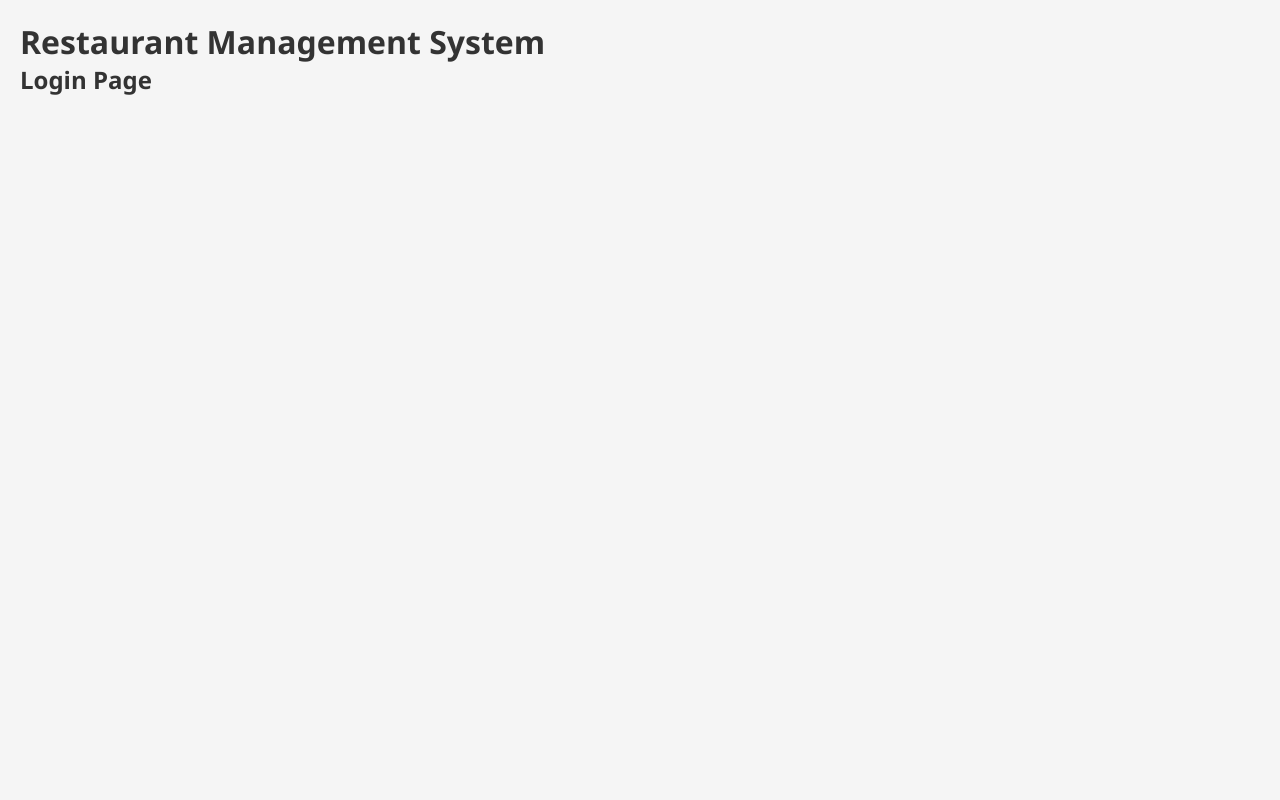
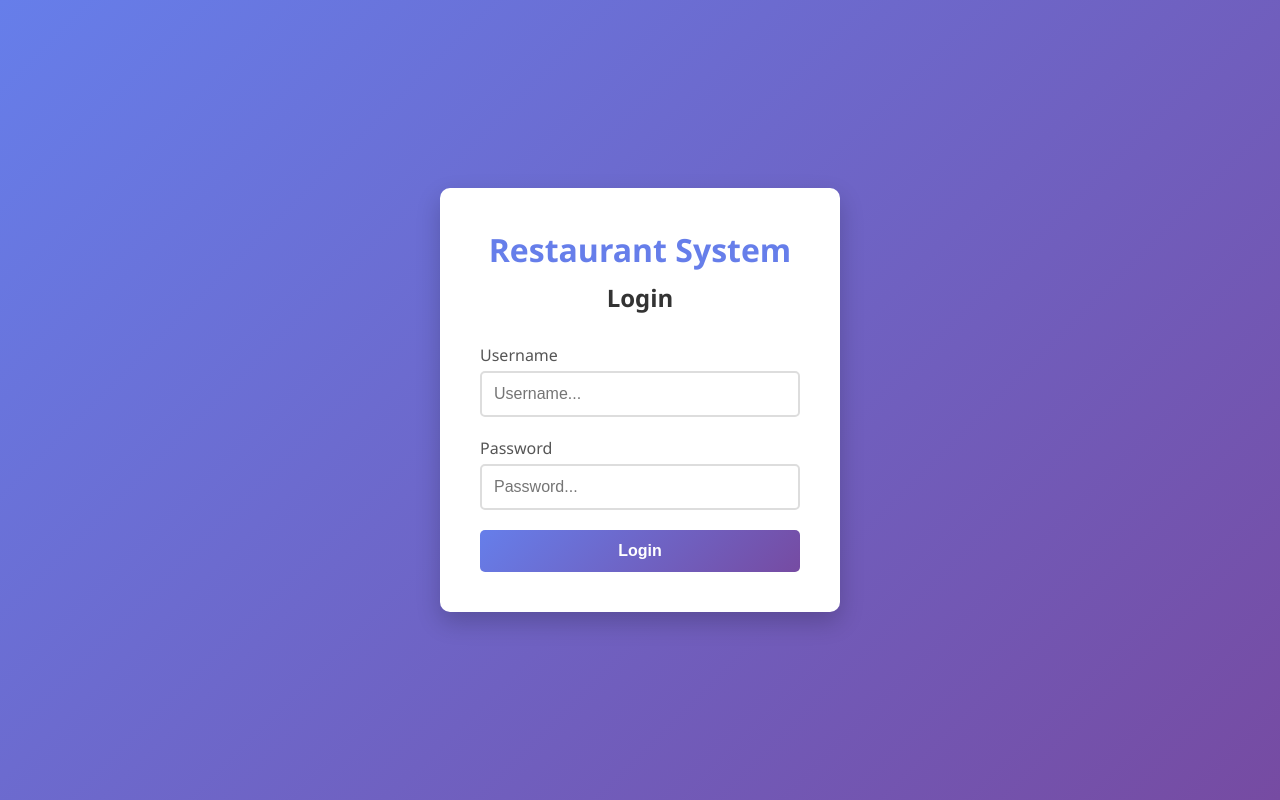
Before and after one commit to Sign0rEnmanuel/Restaurant-management-system, a React app in the folder frontend/: page /login in a window 1280 px wide. Built offline with nearby package versions, Linux system fonts and the light colour scheme; the HTML template or start-up script is replaced by a standard one.

Commit message:
Make the logic for the login in the frontend

```diff
--- a/frontend/src/App.jsx
+++ b/frontend/src/App.jsx
@@ -1,15 +1,14 @@
-import { BrowserRouter as Router, Routes, Route } from 'react-router-dom';
+import { BrowserRouter as Router, Routes, Route, Navigate } from 'react-router-dom';
+import Login from './pages/Login.jsx';
 
 function App() {
   return (
     <Router>
-      <div className="app">
-        <h1>Restaurant Management System</h1>
-        <Routes>
-          <Route path="/" element={<h2>Home Page</h2>} />
-          <Route path="/login" element={<h2>Login Page</h2>} />
-        </Routes>
-      </div>
+      <Routes>
+        <Route path="/" element={<Navigate to="/login" />} />
+        <Route path="/login" element={<Login />} />
+        <Route path="/dashboard" element={<h1>Dashboard</h1>} />
+      </Routes>
     </Router>
   );
 }
--- /dev/null
+++ b/frontend/src/context/AuthContext.jsx
@@ -0,0 +1,68 @@
+import { createContext, useState, useEffect } from "react";
+import { login as loginAPI } from "../services/api";
+
+export const AuthContext = createContext();
+
+export const AuthProvider = ({ children }) => {
+    const [user, setUser] = useState(null);
+    const [token, setToken] = useState(null);
+    const [loading, setLoading] = useState(true);
+
+    useEffect(() => {
+        const storedToken = localStorage.getItem("token");
+        const storedUser = localStorage.getItem("user");
+
+        if (storedToken && storedUser) {
+            setToken(storedToken);
+            setUser(JSON.parse(storedUser));
+        }
+        setLoading(false);
+    }, []);
+
+    const login = async (username, password) => {
+        try {
+            const data = await loginAPI(username, password);
+            setToken(data.token);
+            setUser(data.user);
+            localStorage.setItem("token", data.token);
+            localStorage.setItem("user", JSON.stringify(data.user));
+            return { success: true };
+        } catch (error) {
+            console.log(error);
+            return {
+                success: false,
+                message: "Invalid username or password",
+            }
+        }
+    };
+
+    const logout = () => {
+        localStorage.removeItem("token");
+        localStorage.removeItem("user");
+        setToken(null);
+        setUser(null);
+    };
+
+    const isAdmin = () => {
+        return user?.role === "admin";
+    }
+    const isOperator = () => {
+        return user?.role === "operator";
+    }
+
+    return (
+        <AuthContext.Provider
+            value={{
+                user,
+                token,
+                login,
+                logout,
+                isAdmin,
+                isOperator,
+                loading,
+            }}
+        >
+            {children}
+        </AuthContext.Provider>
+    );
+};
--- a/frontend/src/main.jsx
+++ b/frontend/src/main.jsx
@@ -1,10 +1,13 @@
 import React from "react";
 import ReactDOM from "react-dom/client";
 import App from "./App.jsx";
+import { AuthProvider } from "./context/AuthContext.jsx";
 import "./index.css";
 
 ReactDOM.createRoot(document.getElementById("root")).render(
   <React.StrictMode>
-    <App />
+    <AuthProvider>
+      <App />
+    </AuthProvider>
   </React.StrictMode>
 );
--- /dev/null
+++ b/frontend/src/pages/Login.css
@@ -0,0 +1,86 @@
+.login-container {
+    display: flex;
+    justify-content: center;
+    align-items: center;
+    min-height: 100vh;
+    background: linear-gradient(135deg, #667eea 0%, #764ba2 100%);
+}
+
+.login-box {
+    background: white;
+    padding: 40px;
+    border-radius: 10px;
+    box-shadow: 0 10px 25px rgba(0, 0, 0, 0.2);
+    width: 100%;
+    max-width: 400px;
+}
+
+.login-box h1 {
+    text-align: center;
+    color: #667eea;
+    margin-bottom: 10px;
+    font-size: 2rem;
+}
+
+.login-box h2 {
+    text-align: center;
+    color: #333;
+    margin-bottom: 30px;
+    font-size: 1.5rem;
+}
+
+.form-group {
+    margin-bottom: 20px;
+}
+
+.form-group label {
+    display: block;
+    margin-bottom: 5px;
+    color: #555;
+    font-weight: 500;
+}
+
+.form-group input {
+    width: 100%;
+    padding: 12px;
+    border: 2px solid #ddd;
+    border-radius: 5px;
+    font-size: 1rem;
+    transition: border-color 0.3s;
+}
+
+.form-group input:focus {
+    outline: none;
+    border-color: #667eea;
+}
+
+button {
+    width: 100%;
+    padding: 12px;
+    background: linear-gradient(135deg, #667eea 0%, #764ba2 100%);
+    color: white;
+    border: none;
+    border-radius: 5px;
+    font-size: 1rem;
+    font-weight: 600;
+    cursor: pointer;
+    transition: transform 0.2s;
+}
+
+button:hover {
+    transform: translateY(-2px);
+}
+
+button:disabled {
+    opacity: 0.6;
+    cursor: not-allowed;
+}
+
+.error-message {
+    background-color: #fee;
+    color: #c33;
+    padding: 10px;
+    border-radius: 5px;
+    margin-bottom: 20px;
+    text-align: center;
+}
--- /dev/null
+++ b/frontend/src/pages/Login.jsx
@@ -0,0 +1,70 @@
+import { useState, useContext } from "react";
+import { useNavigate } from "react-router-dom";
+import { AuthContext } from "../context/AuthContext.jsx";
+import './Login.css';
+
+function Login() {
+    const [username, setUsername] = useState("");
+    const [password, setPassword] = useState("");
+    const [error, setError] = useState("");
+    const [loading, setLoading] = useState(false);
+
+    const { login } = useContext(AuthContext);
+    const navigate = useNavigate();
+
+    const handleSubmit = async (e) => {
+        e.preventDefault();
+        setError("");
+        setLoading(true);
+
+        const result = await login(username, password);
+        if (result.success) {
+            navigate("/dashboard");
+        } else {
+            setError(result.message);
+        }
+        setLoading(false);
+    };
+
+    return (
+        <div className="login-container">
+            <div className="login-box">
+                <h1>Restaurant System</h1>
+                <h2>Login</h2>
+
+                {error && <div className="error-message">{error}</div>}
+
+                <form onSubmit={handleSubmit}>
+                    <div className="form-group">
+                        <label htmlFor="username">Username</label>
+                        <input
+                            type="text"
+                            id="username"
+                            value={username}
+                            onChange={(e) => setUsername(e.target.value)}
+                            placeholder="Username..."
+                            required
+                        />
+                    </div>
+                    <div className="form-group">
+                        <label htmlFor="password">Password</label>
+                        <input
+                            type="password"
+                            id="password"
+                            value={password}
+                            onChange={(e) => setPassword(e.target.value)}
+                            placeholder="Password..."
+                            required
+                        />
+                    </div>
+
+                    <button type="submit" disabled={loading}>
+                        {loading ? "Loading..." : "Login"}
+                    </button>
+                </form>
+            </div>
+        </div>
+    )
+}
+
+export default Login;
--- /dev/null
+++ b/frontend/src/services/api.js
@@ -0,0 +1,99 @@
+import axios from 'axios';
+const API_URL = 'http://localhost:5000/api';
+
+const api = axios.create({
+    baseURL: API_URL,
+    headers: {
+        'Content-Type': 'application/json',
+    },
+});
+
+api.interceptors.request.use(
+    (config) => {
+        const token = localStorage.getItem('token');
+        if (token) {
+            config.headers.Authorization = token;
+        }
+        return config;
+    },
+    (error) => {
+        return Promise.reject(error);
+    }
+);
+
+export const login = async (username, password) => {
+    const response = await api.post('/auth/login', { username, password });
+    return response.data;
+};
+
+export const register = async (username, password, role) => {
+    const response = await api.post('/auth/register', { username, password, role });
+    return response.data;
+};
+
+export const getMenu = async () => {
+    const response = await api.get('/menu');
+    return response.data;
+};
+
+export const createMenuItem = async (item) => {
+    const response = await api.post('/menu', item);
+    return response.data;
+};
+
+export const updateMenuItem = async (id, item) => {
+    const response = await api.put(`/menu/${id}`, item);
+    return response.data;
+};
+
+export const deleteMenuItem = async (id) => {
+    const response = await api.delete(`/menu/${id}`);
+    return response.data;
+}
+
+export const getTables = async () => {
+    const response = await api.get('/tables');
+    return response.data;
+};
+
+export const createTable = async (table) => {
+    const response = await api.post('/tables', table);
+    return response.data;
+};
+
+export const updateTableStatus = async (id, status) => {
+    const response = await api.put(`/tables/${id}/status`, { status });
+    return response.data;
+};
+
+export const getOrders = async () => {
+    const response = await api.get('/orders');
+    return response.data;
+};
+
+export const getActiveOrderByTable = async (tableId) => {
+    const response = await api.get(`/orders/table/${tableId}`);
+    return response.data;
+};
+
+export const createOrder = async (tableId) => {
+    const response = await api.post('/orders', { tableId });
+    return response.data;
+};
+
+export const addItemToOrder = async (orderId, menuItemId, quantity) => {
+    const response = await api.post(`/orders/${orderId}/items`, { menuItemId, quantity });
+    return response.data;
+};
+
+export const removeItemFromOrder = async (orderId, menuItemId) => {
+    const response = await api.delete(`/orders/${orderId}/items/${menuItemId}`);
+    return response.data;
+};
+
+export const closeOrder = async (orderId) => {
+    const response = await api.put(`/orders/${orderId}/close`);
+    return response.data;
+};
+
+export default api;
```
